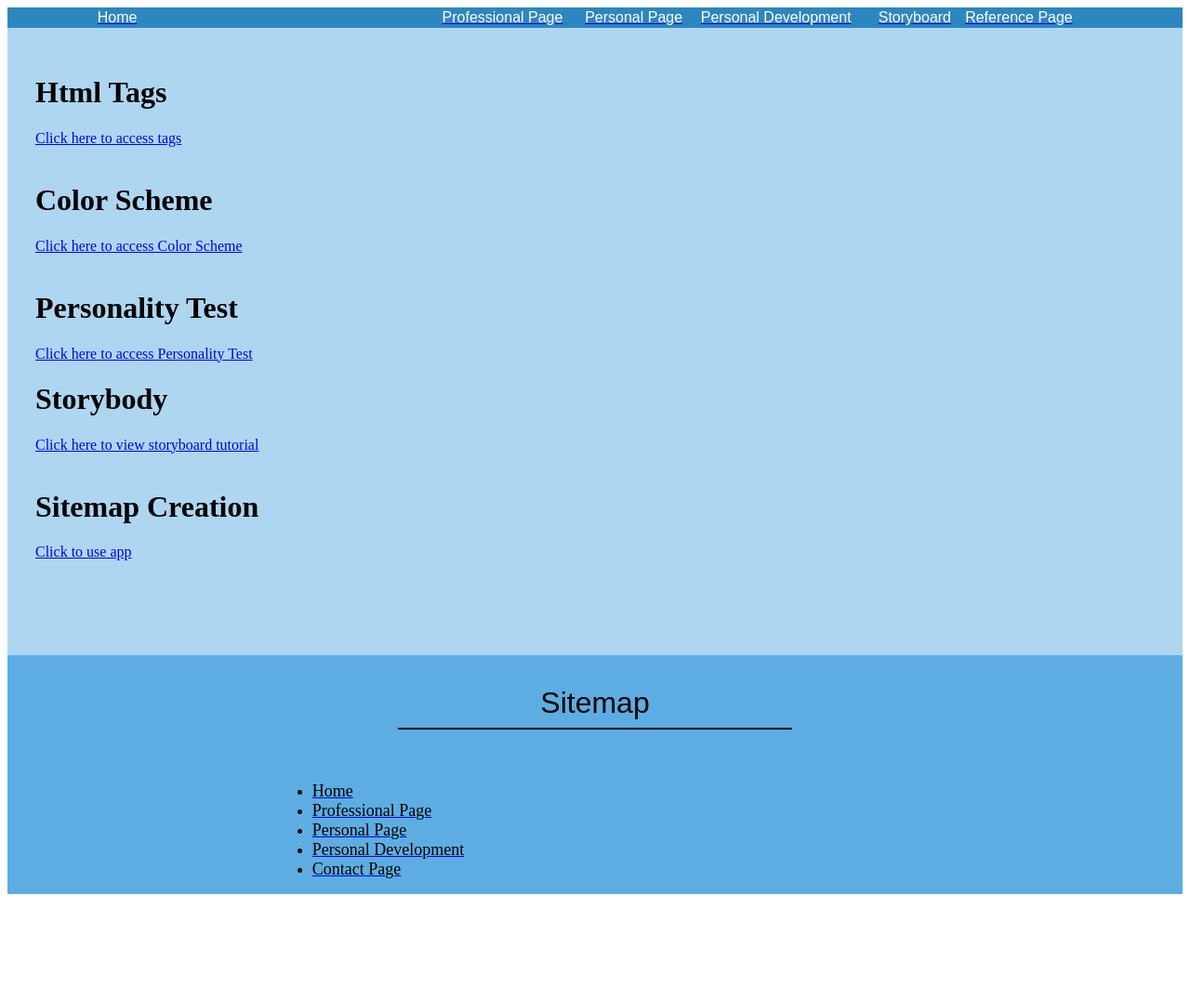
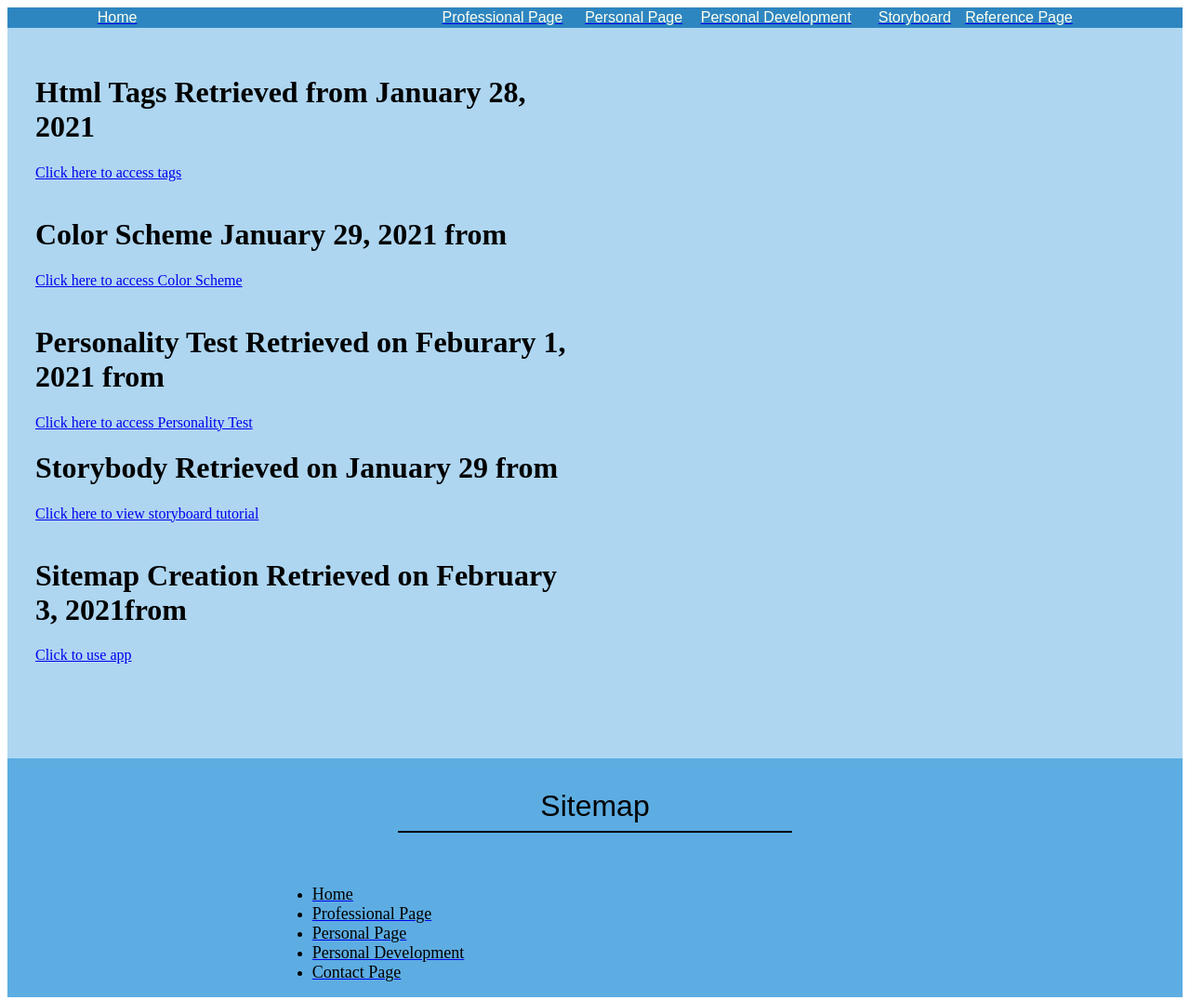
Before and after one commit to Matthewsamuels20/Matthew-Samuels-2021, a plain HTML site: page index4.html in a window 1280 px wide. Shown: the whole page at 93% size. Before the commit the page ends 970 px from the top, so only its background shows below. Drawn offline with Linux system fonts and the light colour scheme.

Commit message:
Add files via upload

```diff
--- a/index4.html
+++ b/index4.html
@@ -63,22 +63,22 @@
   	 		   <table border="0" width="100%" cellpadding="15" cellspacing="0">
   	 		   	 <tr>
   	 		   	 	<td>
-                   <h1> Html Tags</h1>
+                   <h1> Html Tags Retrieved from January 28, 2021</h1>
                    <a href="https://www.w3schools.com/default.asp">Click here to access tags</a>
                    <br>
                    <br>
-                   <h1> Color Scheme</h1>
+                   <h1> Color Scheme January 29, 2021 from</h1>
                    <a href="https://www.color-hex.com/color-palettes/">Click here to access Color Scheme</a>
                    <br>
                    <br>
-                   <h1> Personality Test</h1>
+                   <h1> Personality Test Retrieved on Feburary 1, 2021 from </h1>
                    <a href="https://www.truity.com/test/type-finder-personality-test-new">Click here to access Personality Test</a>
                    <br>
-                   <h1> Storybody </h1>
+                   <h1> Storybody Retrieved on January 29 from </h1>
                    <a href="https://yourbusiness.azcentral.com/storyboards-powerpoint-2007-16997.html">Click here to view storyboard tutorial</a>
                    <br>
                    <br>
-                   <h1> Sitemap Creation </h1>
+                   <h1> Sitemap Creation Retrieved on February 3, 2021from </h1>
                    <a href="https://app.diagrams.net/">Click to use app</a>
                    <br>
                    <br>
```
